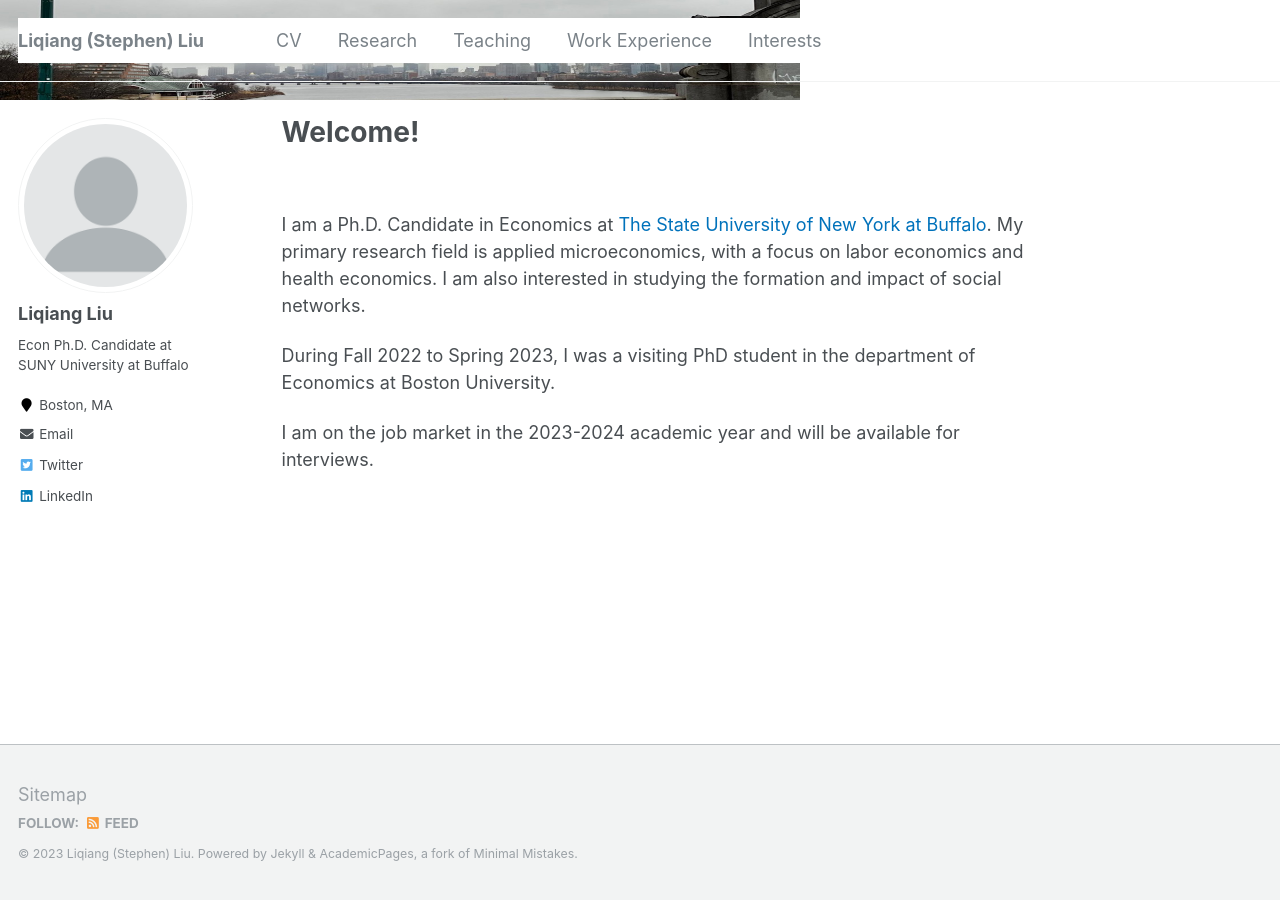
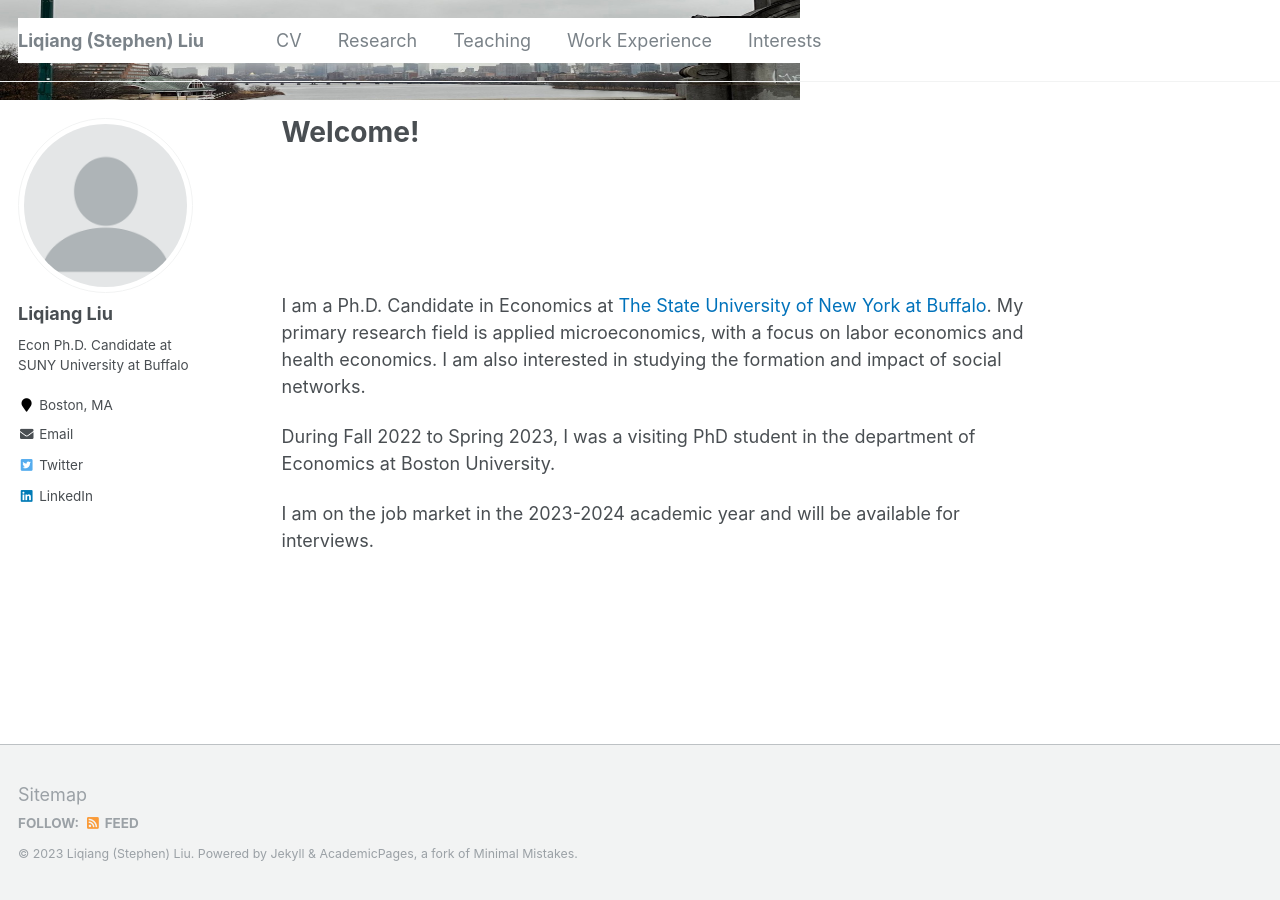
Before and after one commit to Liqiang-Liu/Liqiang-Liu.github.io, a Jekyll site: the page built from _pages/about.md, in a window 1280 px wide. Built offline with Jekyll 4.4.1, drawn with Linux system fonts in a browser that asks for light colours.

Commit message:
Update about.md

```diff
--- a/_pages/about.md
+++ b/_pages/about.md
@@ -17,7 +17,7 @@ body {
 }
 </style>
 
-<span style="color:white;"> space space space </span>
+<br><br><br><br>
 
 I am a Ph.D. Candidate in Economics at <a href="https://www.buffalo.edu/" style="text-decoration:none;"><span style="color: #0072bb">The State University of New York at Buffalo</span></a>. My primary research field is applied microeconomics, with a focus on labor economics and health economics. I am also interested in studying the formation and impact of social networks.
 
```
